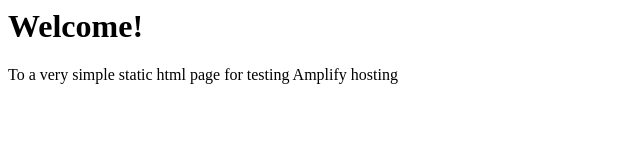
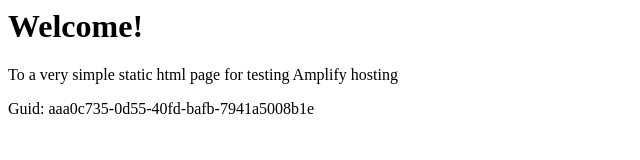
Before and after one commit to aws-aemilia-bah/Github-PR-Commit-Integration-Test-DoNotTouch-Gith-OKSLNVO2-v1-preprod-me-south-1, a website: page src/index.html in a window 1280 px wide. Shown: the whole page, without its empty margins (0-640 px from the left). Drawn offline with Linux system fonts and the light colour scheme.

Commit message:
commit from integ tests

```diff
--- a/src/index.html
+++ b/src/index.html
@@ -1,3 +1,5 @@
+
+
 <html lang="en">
 
 <head>
@@ -10,6 +12,6 @@
 <body>
     <h1>Welcome!</h1>
     <p>To a very simple static html page for testing Amplify hosting</p>
-</body>
+    <p>Guid: aaa0c735-0d55-40fd-bafb-7941a5008b1e</p></body>
 
 </html>
```
